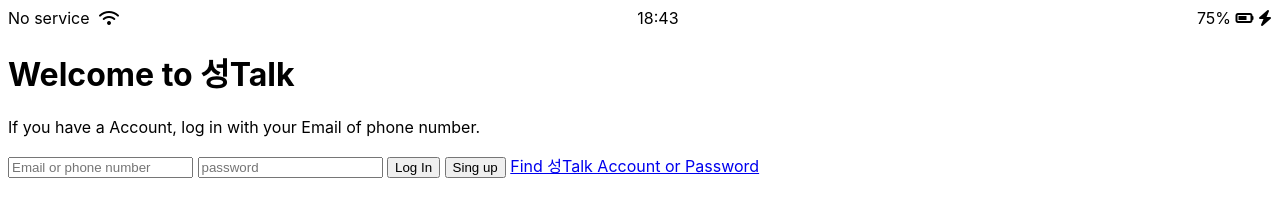
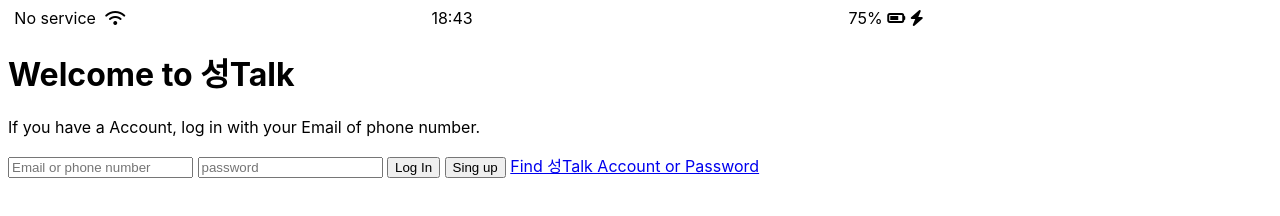
Before and after one commit to ChoBlack/kokoa-clone-2021, a plain HTML site: page index.html in a window 1280 px wide. Drawn offline with Linux system fonts and the light colour scheme.

Commit message:
Update styles.css

```diff
--- a/css/styles.css
+++ b/css/styles.css
@@ -5,9 +5,17 @@ body{
 
 .state-bar{
     display:flex;
-    justify-content:space-between;
+    justify-content:center;
+}
+
+.state-bar__column{
+    width:33%;
 }
 
 .state-bar__column:first-child span{
     margin-right:5px;
 }
+
+.state-bar__column:nth-child(2) span{
+    justify-content: center;
+}
```
